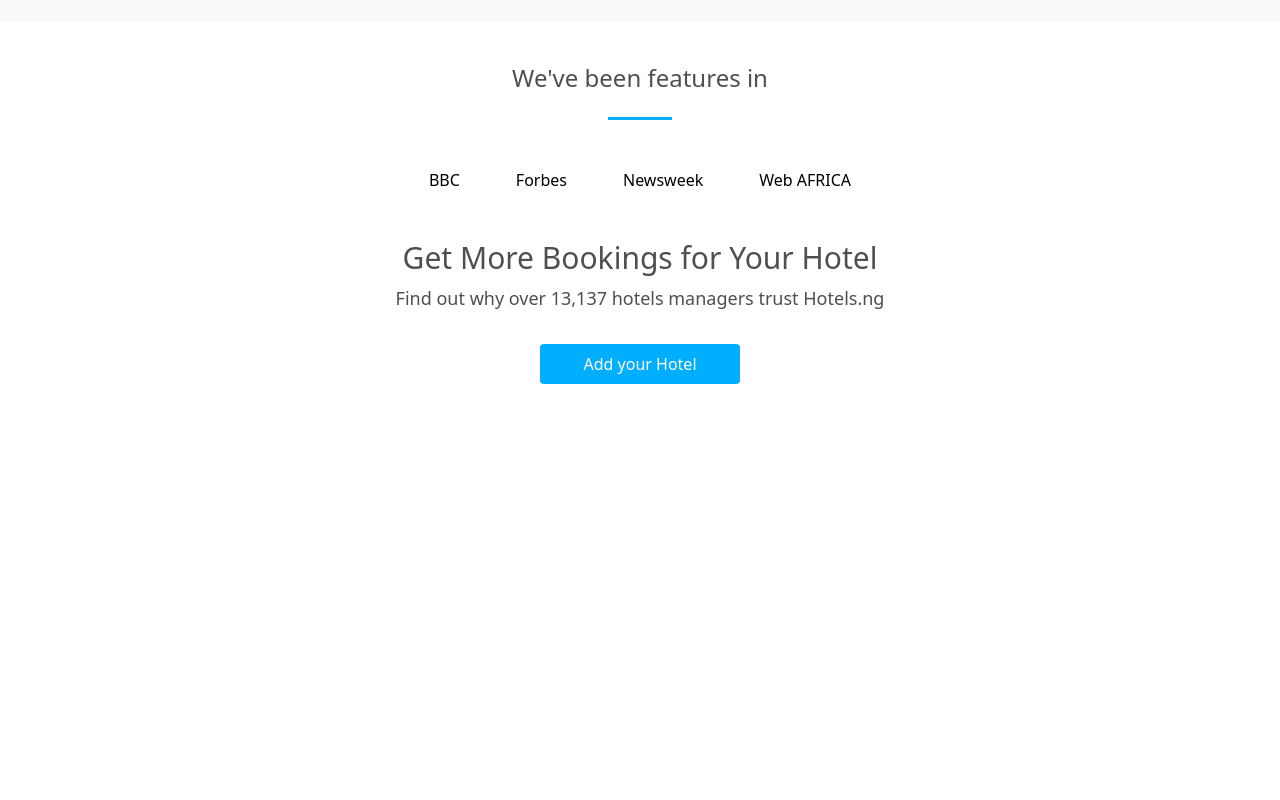
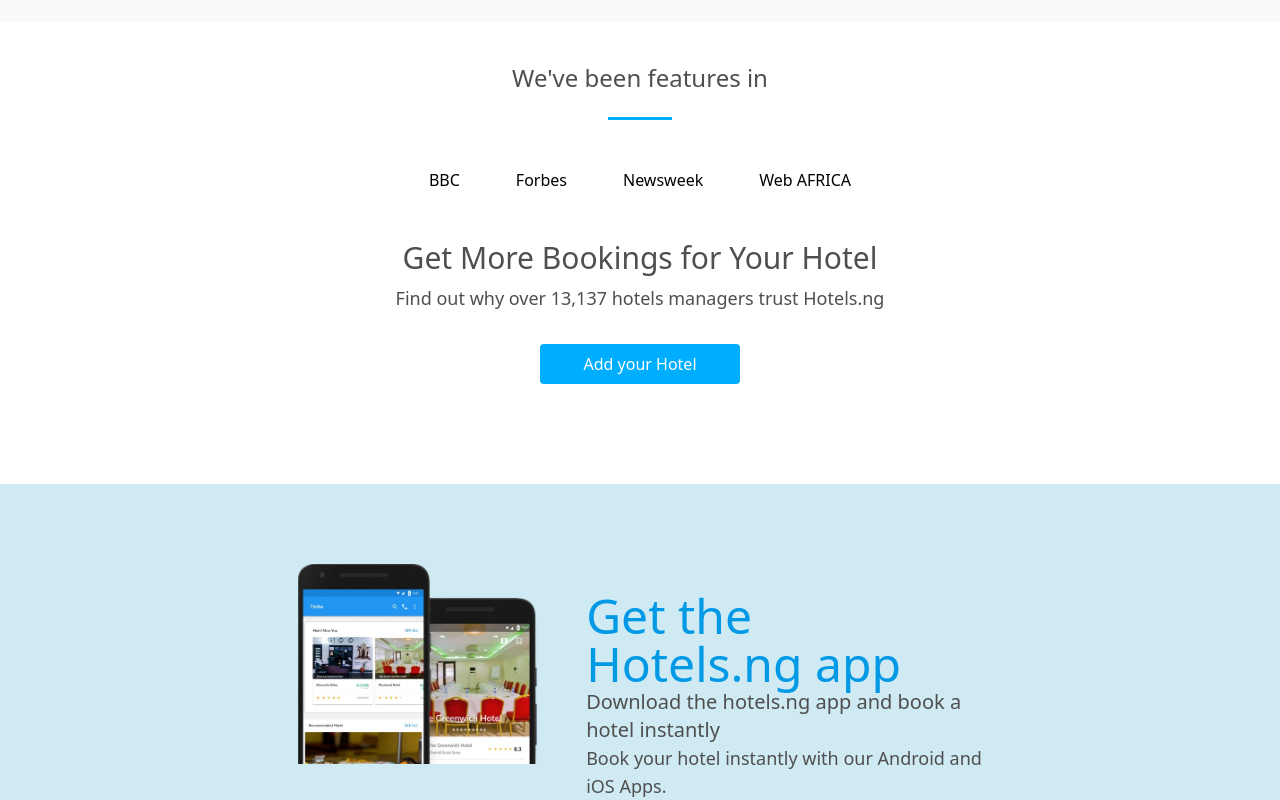
Before and after one commit to Justchidi26/hotel-react, a React (Vite) app in the folder hotel-react/: page / in a window 1280 px wide. Shown: the part 3526-4326 px from the top of the page. Before the commit the page ends 3910 px from the top, so only its background shows below. Built offline with nearby package versions, Linux system fonts and the light colour scheme.

Commit message:
Add HotelApp component

```diff
--- a/hotel-react/src/App.jsx
+++ b/hotel-react/src/App.jsx
@@ -6,6 +6,7 @@
 import States from "./States";
 import Deals from "./Deals";
 import Features from "./Features";
+import HotelApp from "./HotelApp";
 
 function App() {
   return (
@@ -21,6 +22,7 @@
         <States />
         <Deals />
         <Features />
+        <HotelApp />
       </div>
     </>
   );
--- a/hotel-react/src/Features.jsx
+++ b/hotel-react/src/Features.jsx
@@ -17,7 +17,7 @@
       <div className="text-lg text-[#4f4f4f] mb-6">
         Find out why over 13,137 hotels managers trust Hotels.ng
       </div>
-      <button className="bg-[#00aeff] text-white cursor-pointer w-50 p-2 rounded-sm hover:bg-[#0099e6] transition duration-700 ease-in-out">
+      <button className="bg-[#00aeff] text-white cursor-pointer w-50 p-2 rounded-sm hover:bg-[#0099e6] transition duration-700 ease-in-out mb-5">
         Add your Hotel
       </button>
     </div>
--- /dev/null
+++ b/hotel-react/src/HotelApp.jsx
@@ -0,0 +1,34 @@
+import appimage from "./assets/app-image.png";
+const HotelApp = () => {
+  return (
+    <div className="mt-20 bg-[#cfeaf2] flex w-screen justify-center gap-12">
+      <div
+        className="h-50 w-60 bg-cover bg-center mt-20"
+        style={{ backgroundImage: `url(${appimage})` }}
+      ></div>
+      <div className="flex flex-col mt-27">
+        <h1 className="text-5xl text-[#0099e6] font-medium">
+            Get the
+        </h1>
+        <h1 className="text-5xl text-[#0099e6] font-medium">
+            Hotels.ng app
+        </h1>
+        <div  className="text-xl text-[#4f4f4f] font-medium">
+            Download the hotels.ng app and book a
+        </div>
+        <div className="text-xl text-[#4f4f4f] font-medium">
+            hotel instantly
+        </div>
+        <div className="text-lg text-[#4f4f4f]">
+            Book your hotel instantly with our Android and
+        </div>
+        <div className="text-lg text-[#4f4f4f]">
+            iOS Apps.
+        </div>
+
+      </div>
+    </div>
+  );
+};
+
+export default HotelApp;
```
Also changed, not shown: hotel-react/src/assets/app-image.png, hotel-react/src/assets/old-app-image.png (added).
